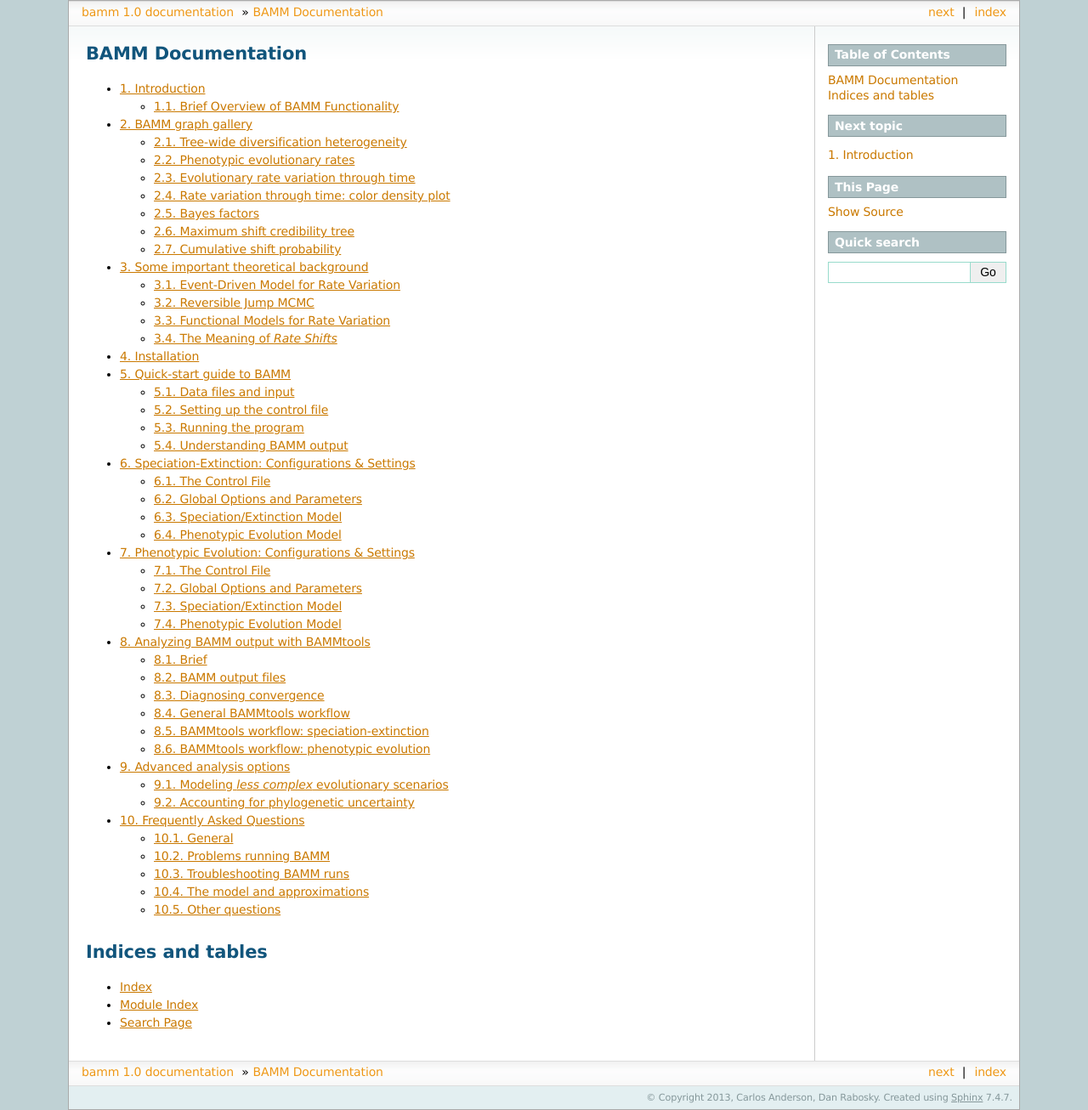
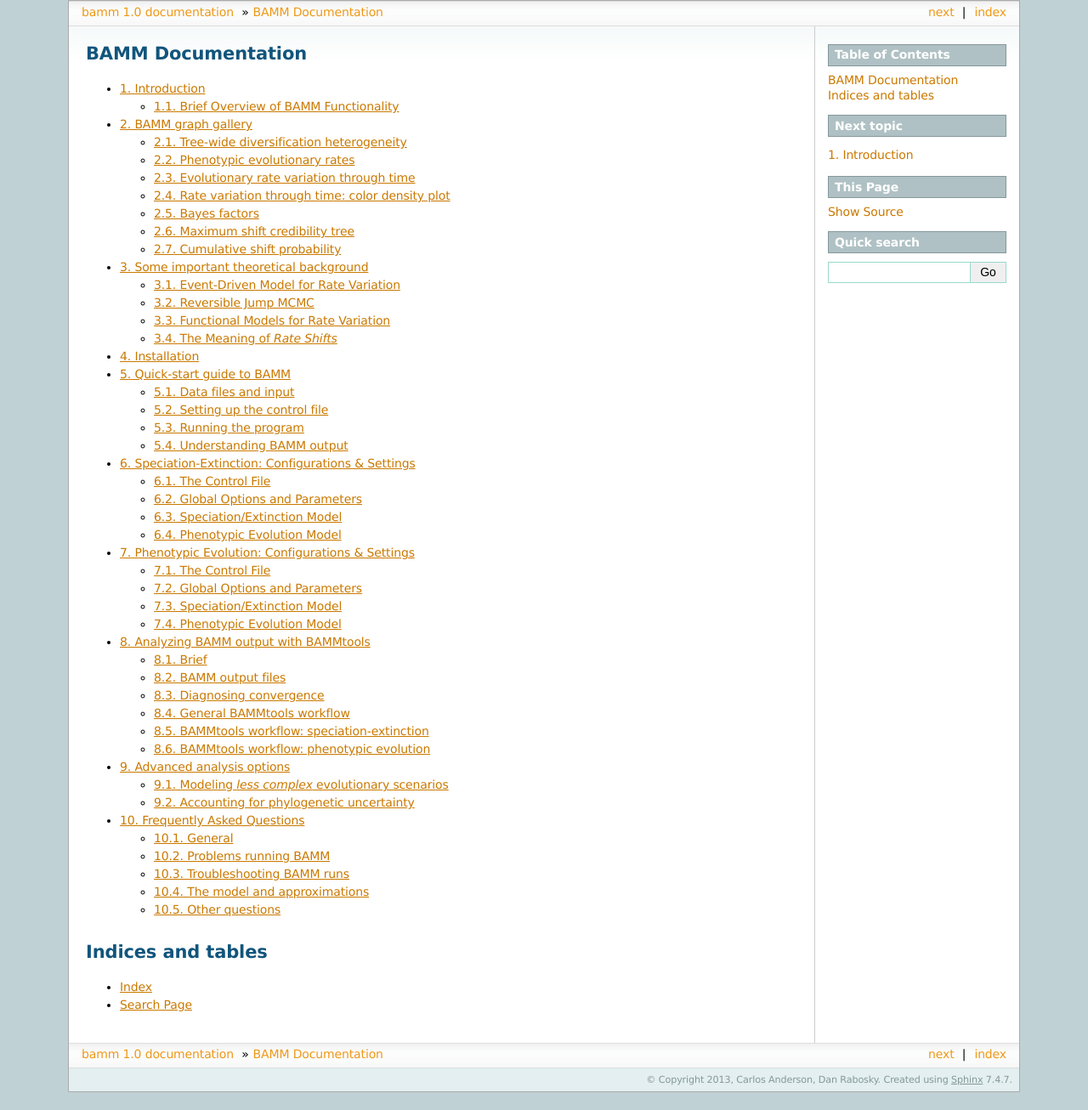
Before and after one commit to macroevolution/bamm, a Sphinx documentation site: the page built from doc/source/index.rst, in a window 1280 px wide. Shown: the whole page at 85% size. Built offline with Sphinx 7.4.7, drawn with Linux system fonts in a browser that asks for light colours; formulas are drawn with MathJax 3; after the commit the page ends 1285 px from its top, so only the background shows below that.

Commit message:
Documentation: do not generate a module index

```diff
--- a/doc/source/conf.py
+++ b/doc/source/conf.py
@@ -175,7 +175,7 @@
 #html_additional_pages = {}
 
 # If false, no module index is generated.
-#html_domain_indices = True
+html_domain_indices = False
 
 # If false, no index is generated.
 #html_use_index = True
--- a/doc/source/index.rst
+++ b/doc/source/index.rst
@@ -26,5 +26,4 @@
 ==================
 
 * :ref:`genindex`
-* :ref:`modindex`
 * :ref:`search`
```
